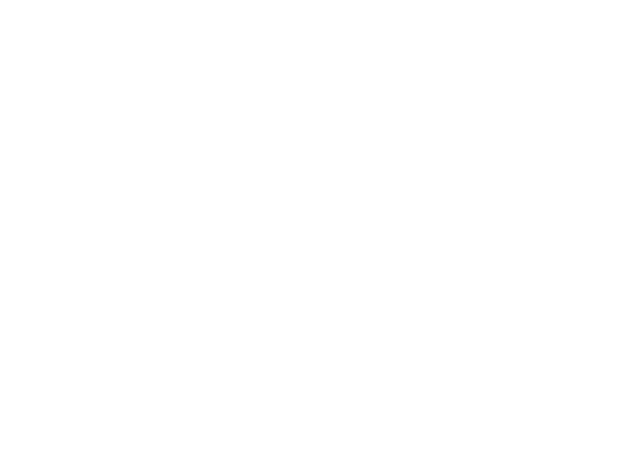
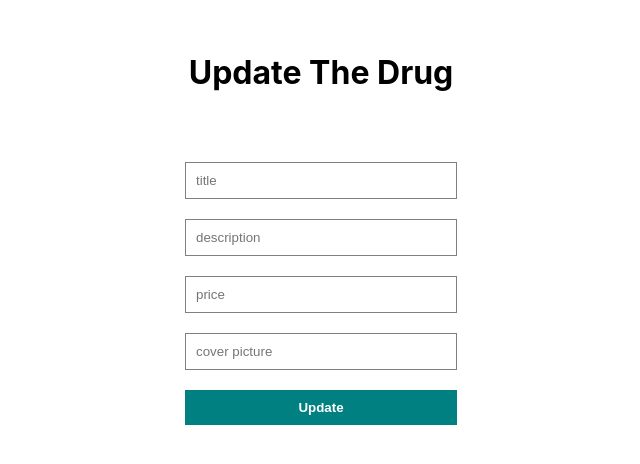
Before and after one commit to VolodymyrBlyntsov/PharmacyAS, a React (Create React App) app in the folder client/: page /update/1 in a window 1280 px wide. Before the commit this address had no page. Shown: the part 172-636 px from the top of the page, without its empty margins (319-959 px from the left). Built offline with nearby package versions, Linux system fonts and the light colour scheme; the HTML template or start-up script is replaced by a standard one.

Commit message:
PharmacyAS
* The project is fully implemented using Full Stack technologies. Install and use the project.

P.S. Deployment to hosting, for users to use automated system is planned.

```diff
--- a/client/src/App.css
+++ b/client/src/App.css
@@ -5,6 +5,11 @@
   align-items: center;
   justify-content: center;
   text-align: center;
+}
+
+h1 {
+  margin-bottom: 50px;
+  text-decoration: none;
 }
 
 .drugs {
@@ -34,6 +39,7 @@
   cursor: pointer;
   border: 1px solid rgb(245, 191, 191);
   color: rgb(242, 100, 100);
+  font-weight: bold;
 }
 
 .update {
@@ -43,4 +49,40 @@
   cursor: pointer;
   border: 1px solid rgb(204, 204, 243);
   color: rgb(139, 139, 234);
+  font-weight: bold;
 }
+
+.add {
+  border: none;
+  margin-top: 30px;
+  padding: 10px 20px;
+  background-color: teal;
+  cursor: pointer;
+  border: 1px solid teal;
+  font-weight: bold;
+}
+
+.form {
+  display: flex;
+  flex-direction: column;
+  gap: 20px;
+}
+
+input {
+  width: 250px;
+  padding: 10px;
+  border: 1px solid gray;
+}
+
+textarea {
+  padding: 10px;
+}
+
+.formButton {
+  border: none;
+  padding: 10px;
+  background-color: teal;
+  color: white;
+  font-weight: bold;
+  cursor: pointer;
+}
--- a/client/src/App.js
+++ b/client/src/App.js
@@ -11,7 +11,7 @@
         <Routes>
           <Route path="/" element={<Drugs />} />
           <Route path="/add" element={<Add />} />
-          <Route path="/update" element={<Update />} />
+          <Route path="/update/:id" element={<Update />} />
         </Routes>
       </BrowserRouter>
     </div>
--- a/client/src/pages/Add.jsx
+++ b/client/src/pages/Add.jsx
@@ -30,11 +30,11 @@
   return (
     <div className='form'>
       <h1>Add New Drug</h1>
-      <input type="text" placeholder='title' onChange={handleChange} name='title' />
-      <input type="text" placeholder='description' onChange={handleChange} name='desc' />
-      <input type="number`" placeholder='price' onChange={handleChange} name='price' />
-      <input type="text" placeholder='cover picture' onChange={handleChange} name='cover'/>
-      <button onClick={handleClick}>Add</button>
+      <input type='text' placeholder='title' onChange={handleChange} name='title' />
+      <input type='text' placeholder='description' onChange={handleChange} name='desc' />
+      <input type='number' placeholder='price' onChange={handleChange} name='price' />
+      <input type='text' placeholder='cover picture' onChange={handleChange} name='cover'/>
+      <button className='formButton' onClick={handleClick}>Add</button>
     </div>
   )
 }
--- a/client/src/pages/Drugs.jsx
+++ b/client/src/pages/Drugs.jsx
@@ -33,17 +33,21 @@
             <div className="drugs">
                 {drugs.map(drug => (
                     <div className='drug' key={drug.id}>
-                        {drug.cover && <img src={drug.cover} alt="" />}
+                        <img src={drug.cover} alt="" />
                         <h2>{drug.title}</h2>
                         <p>{drug.desc}</p>
-                        <span>{drug.price}</span>
+                        <span>{drug.price}₴</span>
                         <button className='delete' onClick={() => handleDelete(drug.id)}>Delete</button>
-                        <button className='update'>Update</button>
+                        <button className='update'>
+                            <Link to={`/update/${drug.id}`} style={{ textDecoration: 'none' }}>
+                                Update
+                            </Link>
+                        </button>
                     </div>
                 ))}
             </div>
-            <button>
-                <Link to="/add">
+            <button className='add'>
+                <Link to="/add" style={{ textDecoration: 'none', color: 'white' }}>
                     Add New Drug
                 </Link>
             </button>
--- a/client/src/pages/Update.jsx
+++ b/client/src/pages/Update.jsx
@@ -1,8 +1,44 @@
-import React from 'react'
+import React, { useState } from 'react'
+import axios from 'axios'
+import { useLocation, useNavigate } from 'react-router-dom'
 
 const Update = () => {
+
+  const [input, setInput] = useState({
+    title: "",
+    desc: "",
+    price: null,
+    cover: ""
+  })
+
+  const navigate = useNavigate()
+  const location = useLocation()
+
+  const drugId = location.pathname.split("/")[2]
+
+  const handleChange = (e) => {
+    setInput(prev => ({...prev, [e.target.name]: e.target.value}))
+  }
+
+  const handleClick = async (e) => {
+    e.preventDefault()
+    try {
+      await axios.put("http://localhost:8800/drugs/" + drugId, input)
+      navigate("/")
+    } catch (error) {
+      console.log(error)
+    }
+  }
+
   return (
-    <div>Update</div>
+    <div className='form'>
+      <h1>Update The Drug</h1>
+      <input type="text" placeholder='title' onChange={handleChange} name='title' />
+      <input type="text" placeholder='description' onChange={handleChange} name='desc' />
+      <input type="number`" placeholder='price' onChange={handleChange} name='price' />
+      <input type="text" placeholder='cover picture' onChange={handleChange} name='cover'/>
+      <button className='formButton' onClick={handleClick}>Update</button>
+    </div>
   )
 }
 
```
Also changed, not shown: 1 other file (tests, documents, lock files or other folders).
